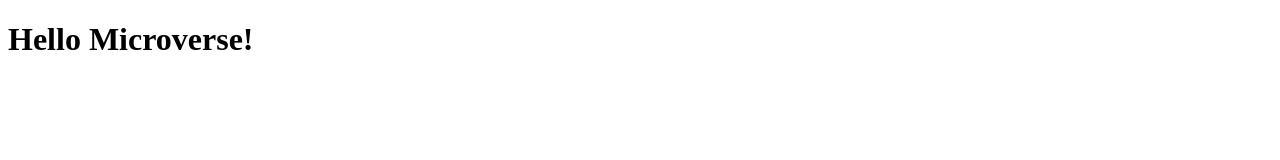
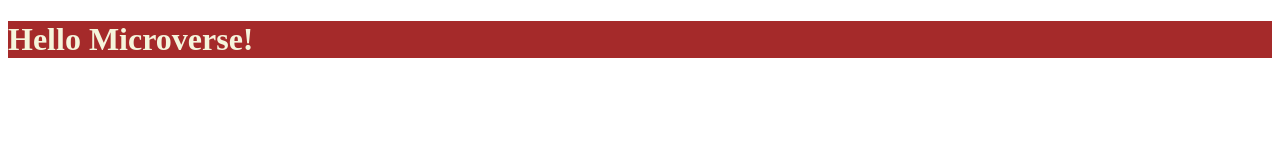
Before and after one commit to ashmalzahra/First-repo, a plain HTML site: page index.html in a window 1280 px wide. Drawn offline with Linux system fonts and the light colour scheme.

Commit message:
Add css file

```diff
--- a/index.html
+++ b/index.html
@@ -5,6 +5,7 @@
     <meta http-equiv="X-UA-Compatible" content="IE=edge">
     <meta name="viewport" content="width=device-width, initial-scale=1.0">
     <title>Document</title>
+    <link rel="stylesheet" href="style.css">
 </head>
 <body>
     <header class="color">
--- /dev/null
+++ b/style.css
@@ -0,0 +1,4 @@
+.color{
+    background-color: brown;
+    color: beige;
+}
```
